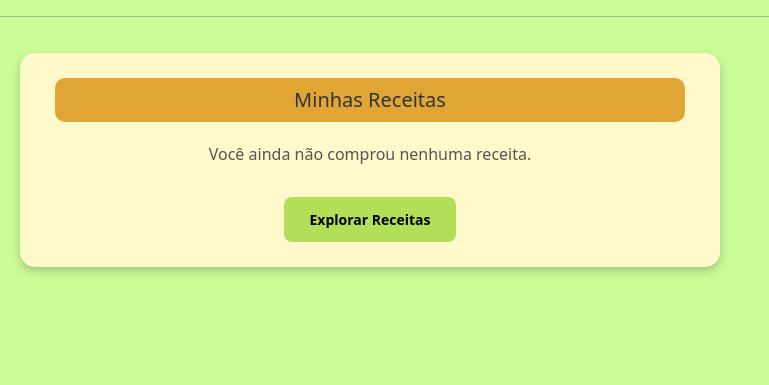
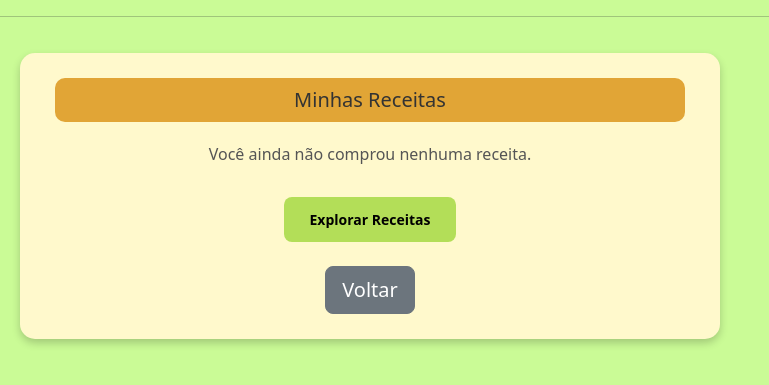
Before and after one commit to leandramts/Cookmasters_github, a Django app: template templates/F_Tela_Minhas_Receitas.html in a window 1280 px wide. Shown: the part 54-439 px from the top of the page, without its empty margins (0-769 px from the left). Run offline with Django 5.2, Linux system fonts and the light colour scheme; the template is opened without the code that fills it, so the values that code supplies are empty.

Commit message:
botão voltar no "Minhas Receitas"

```diff
--- a/templates/F_Tela_Minhas_Receitas.html
+++ b/templates/F_Tela_Minhas_Receitas.html
@@ -36,8 +36,14 @@
                 Explorar Receitas
             </a>
         {% endif %}
+ <div class="mt-4 text-center">
+        <a href="{% url 'home' %}" class="btn btn-secondary btn-lg">
+            <i class="fas fa-arrow-left"></i> Voltar
+        </a>
+    </div>
+    </div>
 
-    </div>
+
 
 </div>
 
```
